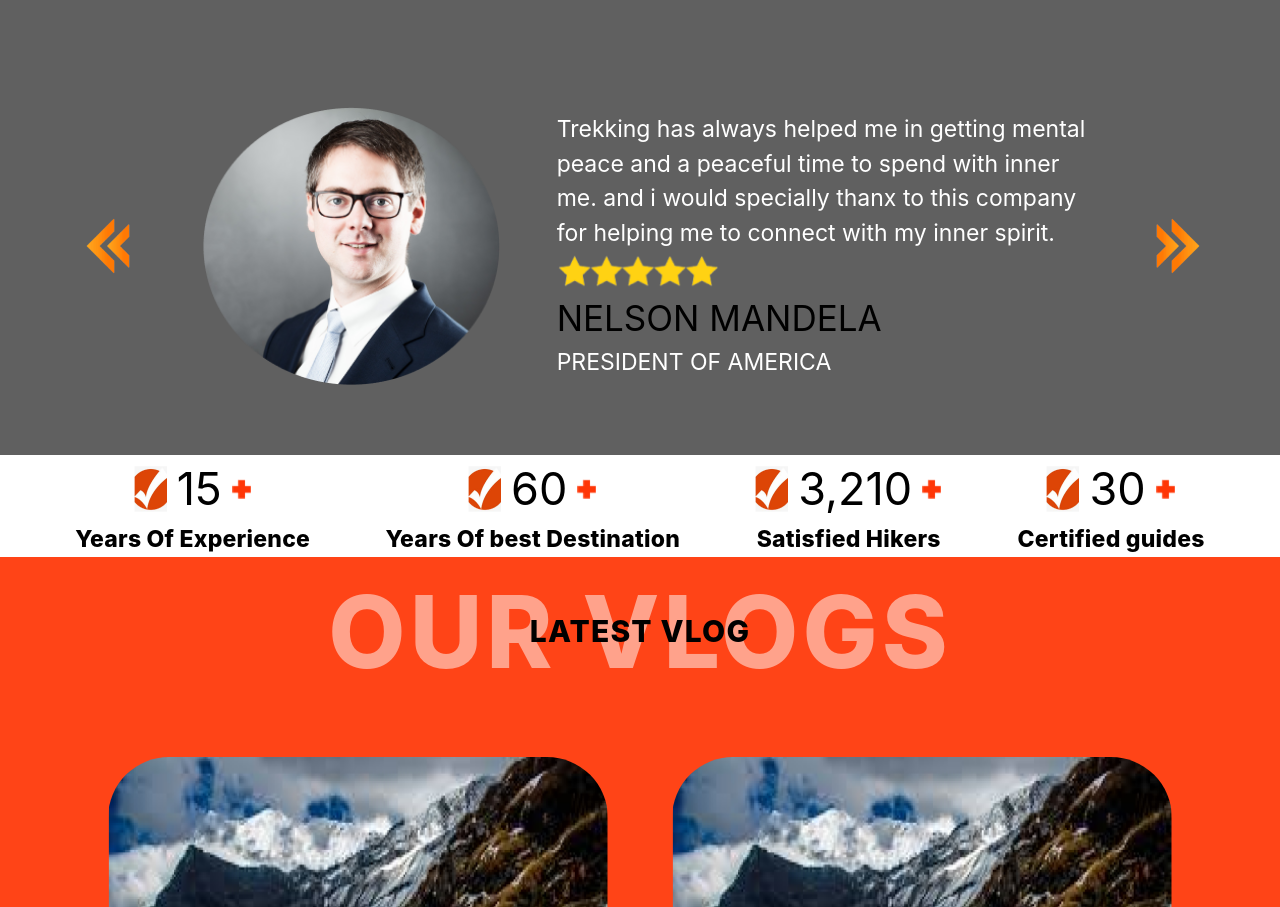
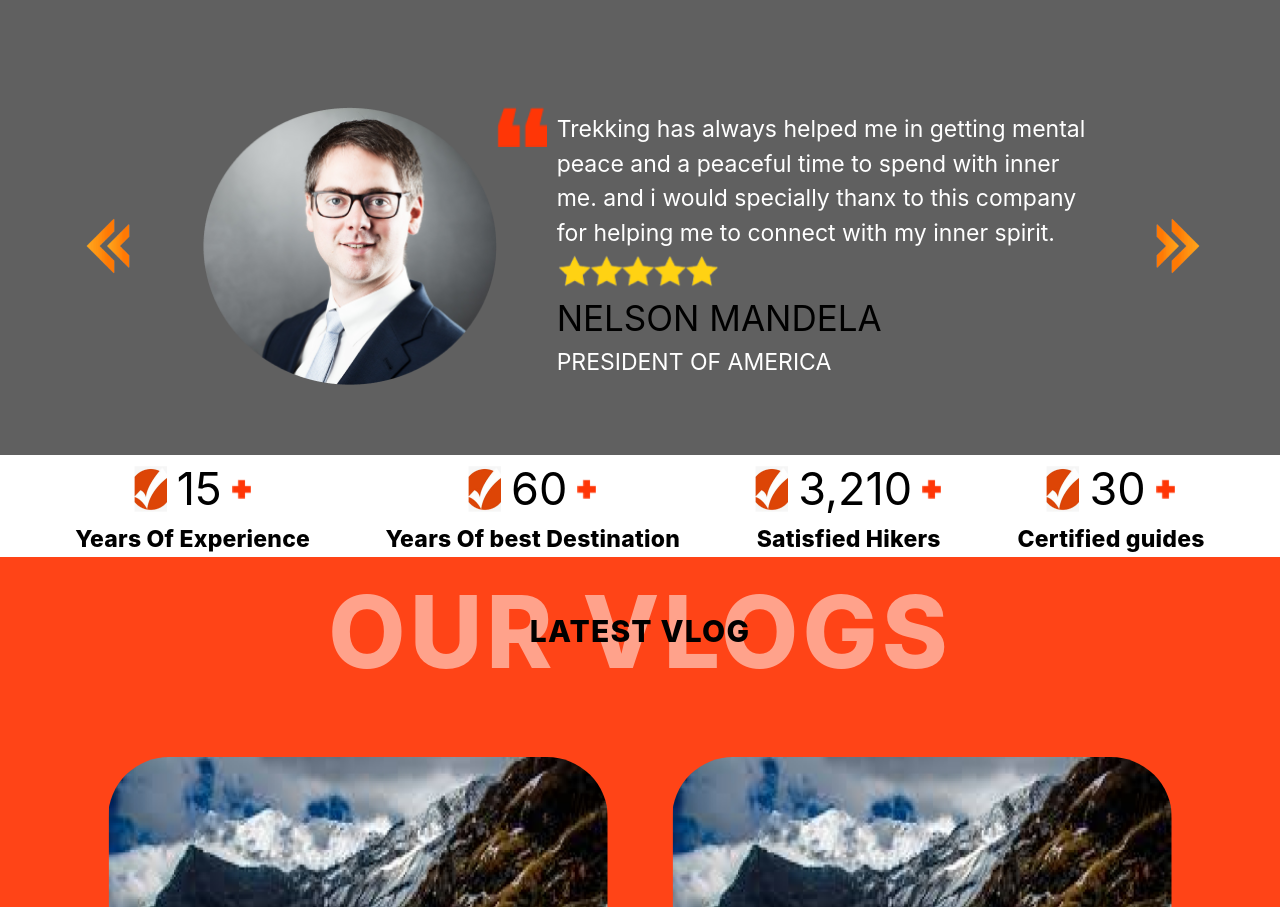
Before and after one commit to Amitrawat4532/Trekkings, a Next.js app: page / in a window 1280 px wide. Shown: the part 7246-8153 px from the top of the page. Built offline with nearby package versions, Linux system fonts and the light colour scheme.

Commit message:
fix problem

```diff
--- a/components/Home.js
+++ b/components/Home.js
@@ -20,8 +20,8 @@ const Home = () => {
       >
         <Box
           transform={[
-            "translatex(0%)",
-            "translatex(0%)",
+            "translatey(72%)",
+            "translatey(72%)",
             "translatex(-50%)",
             "translatex(-35%)",
           ]}
--- a/components/Testimonal.js
+++ b/components/Testimonal.js
@@ -79,6 +79,7 @@ const Testimonal = () => {
           width="76px"
           height="78px"
           alignSelf="center"
+          display={["none", "none", "none", "flex"]}
         />
 
         <Flex
@@ -86,6 +87,7 @@ const Testimonal = () => {
           height="100%"
           justifyContent="center"
         >
+          <Flex>
             <Image
               src="./images/testimonal.png"
               //  width="100%"
@@ -93,6 +95,8 @@ const Testimonal = () => {
               width={["200px", "200px", "240px", "300px"]}
               height={["200px", "200px", "230px", "278px"]}
             />
+            <Image src="./images/uppercoma.png" width="50px" height="40px" />
+          </Flex>
         </Flex>
         <Flex
           width={["100%", "100%", "60%", "68%"]}
@@ -137,6 +141,7 @@ const Testimonal = () => {
           width="76px"
           height="78px"
           alignSelf="center"
+          display={["none", "none", "none", "flex"]}
         />
       </Flex>
 
```
Also changed, not shown: public/images/uppercoma.png (added). Lines whose indentation alone changed are shown as unchanged.
